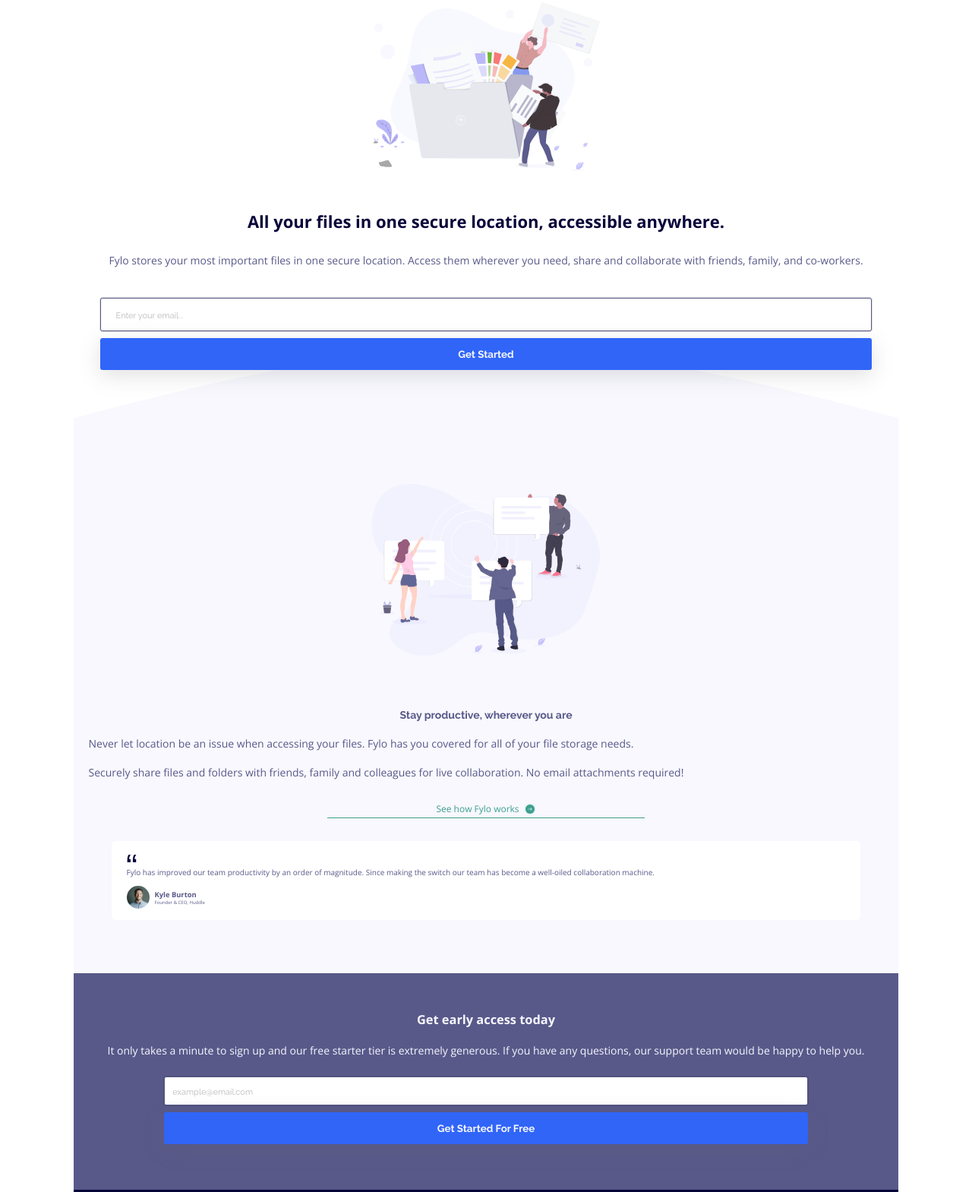
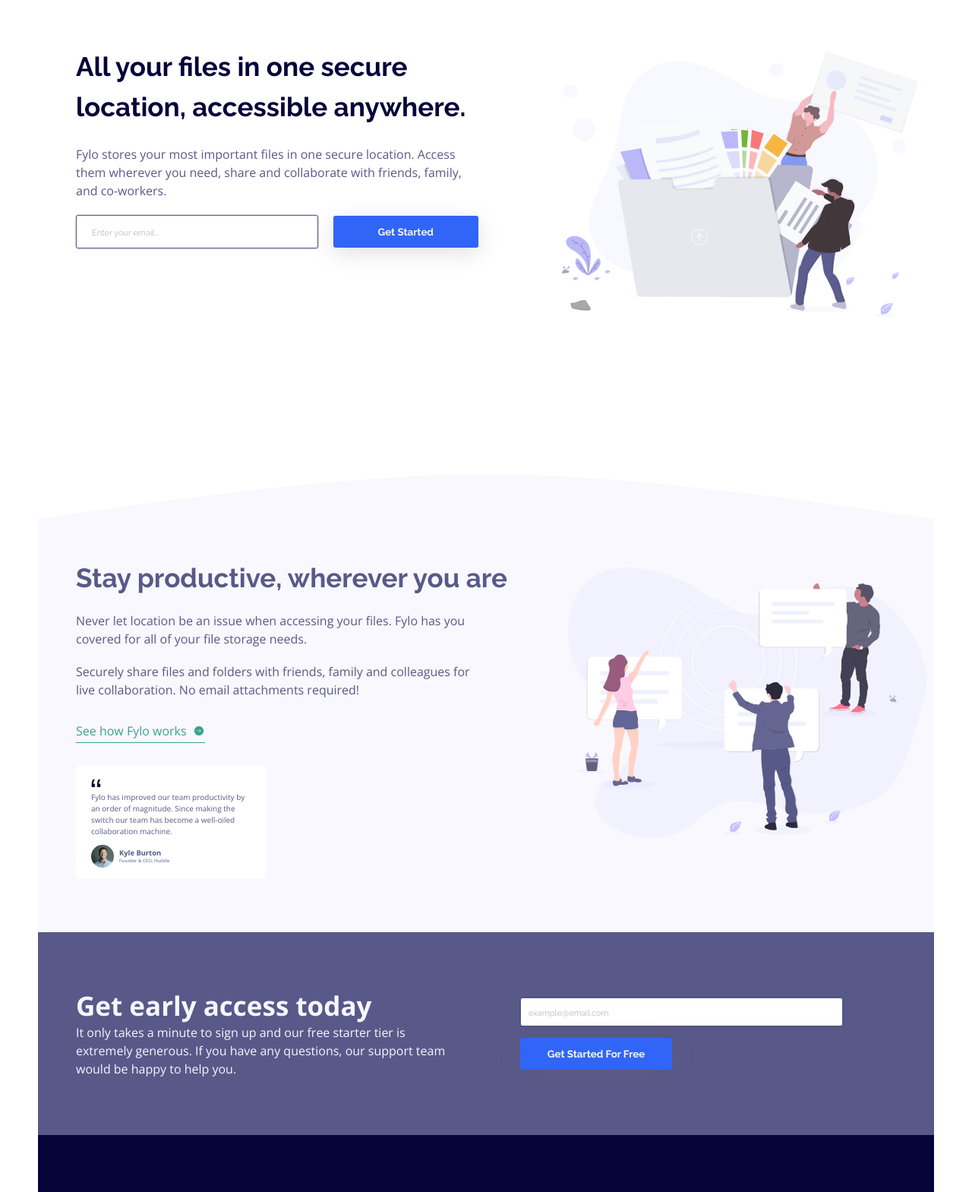
Before and after one commit to Oghenetega16/fylo-landing-page-with-two-column-layout-master, a plain HTML site: page index.html in a window 1280 px wide. Shown: the part 132-1701 px from the top of the page at 76% size. Drawn offline with nearby package versions, Linux system fonts and the light colour scheme.

Commit message:
In Progress

```diff
--- a/index.html
+++ b/index.html
@@ -18,11 +18,9 @@
         <img src="./images/logo.svg" alt="">
       </div>
       <nav>
-        <ul>
-          <li>Features</li>
-          <li>Team</li>
-          <li>Sign In</li>
-        </ul>
+        <a>Features</a>
+        <a>Team</a>
+        <a>Sign In</a>
       </nav>
     </header>
 
--- a/style.css
+++ b/style.css
@@ -37,15 +37,13 @@
 
 
 /* HEADER SECTION */
-ul {
-    list-style: none;
-}
-
-li {
+header nav a {
     font-size: 12px;
     color: var(--desaturated-blue);
     font-weight: 700;
     font-family: "Raleway", serif;
+    text-decoration: none;
+    cursor: pointer;
 }
 
 header {
@@ -59,7 +57,7 @@
     width: 70px;
 }
 
-nav ul {
+nav {
     display: flex;
     gap: 20px;
 }
@@ -133,6 +131,7 @@
     padding-bottom: 3px;
     font-size: 12px;
     color: var(--moderate-cyan);
+    cursor: pointer;
 }
 
 #testimonial {
@@ -241,6 +240,11 @@
     color: var(--light-grayish-blue);
     font-family: "Open Sans", serif;
     font-weight: 400;
+    cursor: pointer;
+}
+
+.item ul li:hover {
+    color: var(--bright-blue);
 }
 
 .socials {
@@ -258,11 +262,17 @@
     border: 1px solid white;
     color: #fff;
     border-radius: 50%;
-    padding: 7.2px;
+    padding: 7.4px;
     margin-bottom: 50px;
+    cursor: pointer;
 }
 
-/* COMMON ELEMENTS */
+.fa-brands:hover {
+    color: var(--bright-blue);
+    border-color: var(--bright-blue);
+}
+
+/* OTHERS */
 .illustration {
     width: 300px;
     margin: auto;
@@ -295,4 +305,185 @@
     border-radius: 3px;
     font-weight: 700;
     box-shadow: rgba(100, 100, 111, 0.2) 0px 7px 29px 0px;
+    cursor: pointer;
 }
+
+@media (min-width: 768px) {
+    p {
+        font-size: 16px;
+        line-height: 1.5em;
+    }
+
+    main {
+        margin: clamp(20px, 6.5vw, 50px);
+    }
+
+    /* HEADER SECTION */
+    header {
+        margin-left: clamp(20px, 6.5vw, 50px);
+    }
+
+    header nav a {
+        font-size: 14px;
+        font-weight: 400;
+    }
+
+    header #logo img {
+        width: 75%;
+    }
+
+    nav {
+        gap: 30px;
+    }
+
+    /* FIRST SECTION */
+    .first {
+        display: flex;
+        flex-direction: row;
+        align-items: center;
+        justify-content: space-between;
+        text-align: left;
+        background-image: url(./images/bg-curve-desktop.svg);
+        padding-bottom: 270px;
+    }
+
+    .first-text {
+        width: 530px;
+        margin-left: clamp(20px, 6.5vw, 50px);
+    }
+
+    .first-text h3 {
+        font-size: 2.5em;
+        font-weight: bold;
+        margin: 0.67em 0;
+        font-family: "Raleway", serif;
+    }
+
+    .first-text p {
+        padding: 0;
+        margin: 20px 0;
+    }
+
+    .first .input_btn {
+        display: flex;
+        align-items: center;
+        gap: 20px;
+    }
+
+    .first .input_btn input {
+        width: 100%;
+    }
+
+    .first .input_btn button {
+        margin: 0;
+        width: 60%;
+    }
+
+    /* SECOND SECTION */
+    .second {
+        display: flex;
+        flex-direction: row;
+        align-items: center;
+        justify-content: space-between;
+        text-align: left;
+    }
+
+    .second-text {
+        margin-left: clamp(20px, 6.5vw, 50px);
+    }
+
+    .second-text h4 {
+        text-align: left;
+        font-size: 2.5em;
+        font-weight: bold;
+        margin: 0.67em 0;
+    }
+
+    .second-text .illustration {
+        margin: 0;
+    }
+
+    .second-text p {
+        width: 530px;
+    }
+
+    .arrow {
+        margin: 30px 0;
+        width: 30%;
+    }
+
+    #testimonial {
+        width: 250px;
+        margin: 0;
+    }
+
+    .testimonial-text p {
+        width: auto;
+    }
+
+
+    /* THIRD SECTION */
+    .third {
+        padding-bottom: 50px;
+    }
+
+    .third-content {
+        display: flex;
+        flex-direction: row;
+        align-items: center;
+        justify-content: space-between;
+        margin-left: clamp(20px, 6.5vw, 50px);
+        padding-top: 50px;
+    }
+
+    .third-content #access_text {
+        width: 500px;
+        text-align: left;
+    }
+
+    #access_text h3 {
+        padding: 0;
+        font-size: 2.5em;
+        font-weight: bold;
+        margin: 0.67em 0 0 0;
+    }
+
+    .third-content #input_btn {
+        display: flex;
+        flex-direction: column;
+        gap: 15px;
+        width: 500px;
+    }
+
+    .third-content #input_btn input {
+        margin: 0;
+    }
+
+    .third-content #input_btn button {
+        margin: 0;
+        width: 40%;
+    }
+
+
+    /* FOOTER SECTION */
+    .footer-content {
+        display: flex;
+        flex-direction: column;
+        margin-left: clamp(20px, 6.5vw, 50px);
+        padding: 90px 0;
+    }
+
+    #footer_list {
+        display: flex;
+        flex-direction: row;
+        justify-content: space-between;
+        margin-right: 200px;
+    }
+
+    /* OTHERS */
+    .illustration {
+        width: 40%;
+    }
+
+
+}
```
